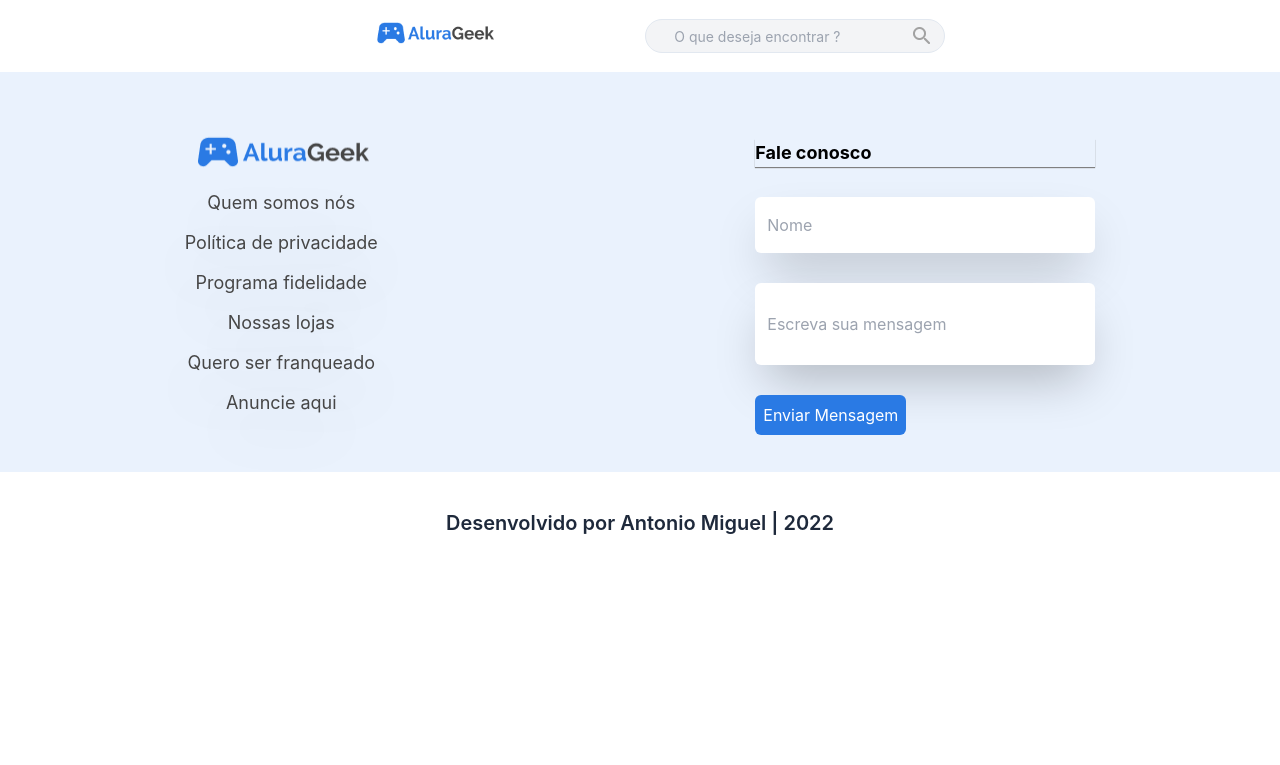
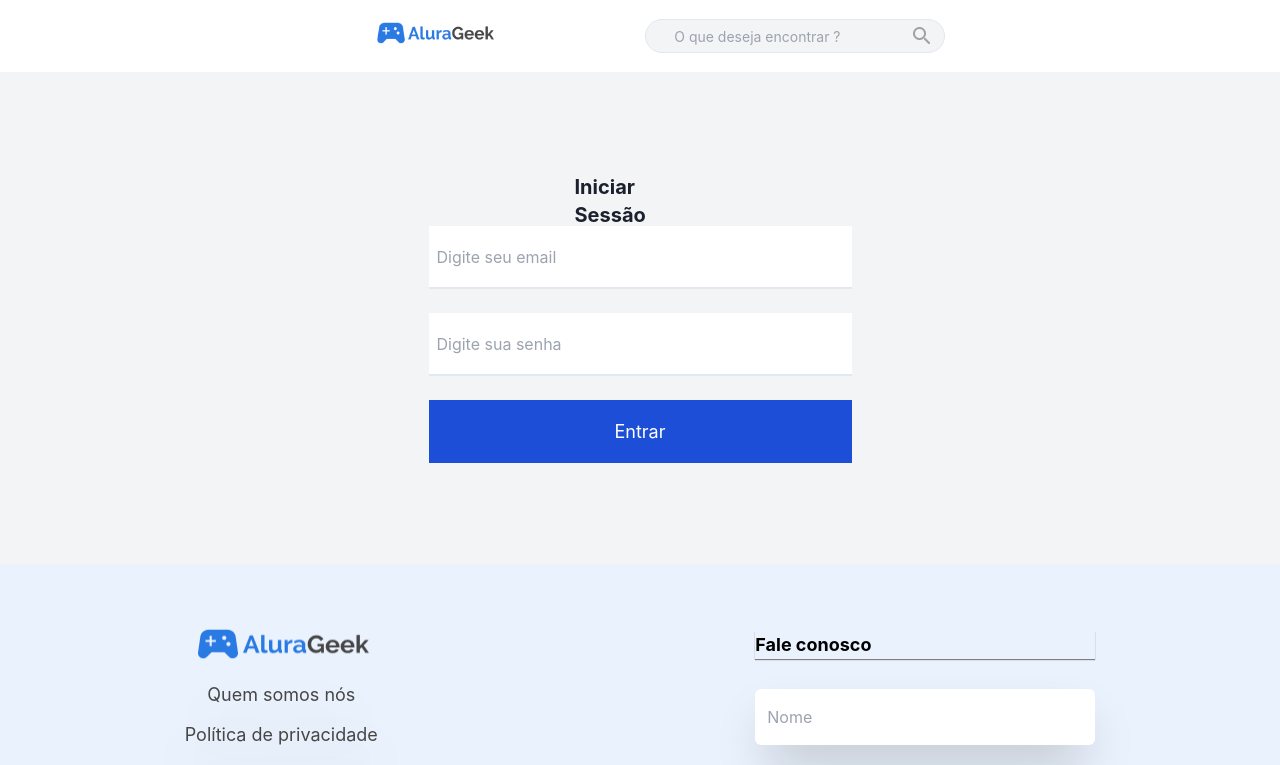
Before and after one commit to MiguelFLima/Geek-Alura, a Next.js app: page /Login in a window 1280 px wide. Shown: the top 765 px of the page. Built offline with nearby package versions, Linux system fonts and the light colour scheme.

Commit message:
final week 2

```diff
--- /dev/null
+++ b/components/FormularioLogin/FormularioLogin.js
@@ -0,0 +1,14 @@
+import React from "react";
+
+function FormularioLogin() {
+  return (
+    <div className="w-[100%] h-[492px] justify-center items-center flex flex-col bg-gray-100 ">
+      <p className="font-bold text-xl w-[131px] h-[29px] mb-[24px]">Iniciar Sessão</p>
+      <input placeholder="Digite seu email" className="border-b-2 xl:w-[423px] xl:h-[63px] w-[80%] md:w-[60%] h-[40px] mb-[24px] pl-2"  />
+      <input placeholder="Digite sua senha" className="border-b-2 xl:w-[423px] xl:h-[63px] w-[80%] md:w-[60%] h-[40px] mb-[24px] pl-2" />
+      <button className="xl:w-[423px] xl:h-[63px] md:w-[50%] w-[80%] h-[40px] bg-blue-700 hover:bg-blue-800 transition ease-in-out delay-130 text-white text-lg">Entrar</button>
+    </div>
+  );
+}
+
+export default FormularioLogin;
--- a/pages/Login.js
+++ b/pages/Login.js
@@ -2,11 +2,13 @@ import React from 'react';
 import Header from '../components/Header/Header';
 import Footer from '../components/Footer/Footer';
 import Dono from '../components/Dono/Dono';
+import FormularioLogin from '../components/FormularioLogin/FormularioLogin';
 
 function Login() {
   return (
     <>
         <Header isInTheLoginPageOrLogged={true} />
+        <FormularioLogin />
         <Footer />
         <Dono />
     </>
```
